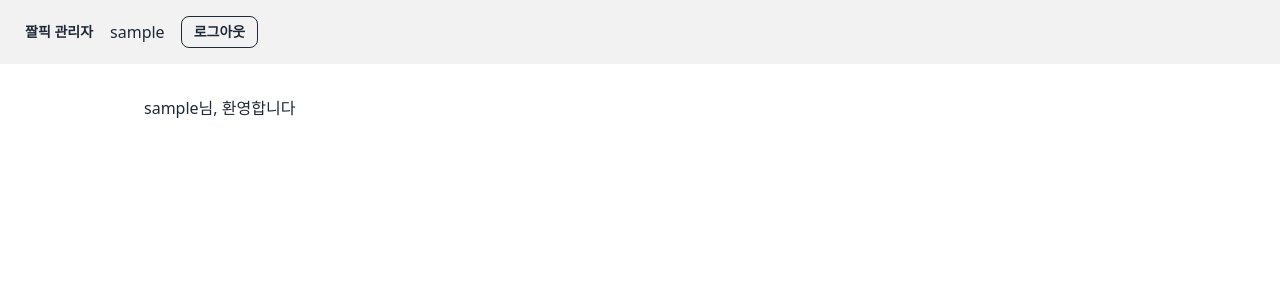
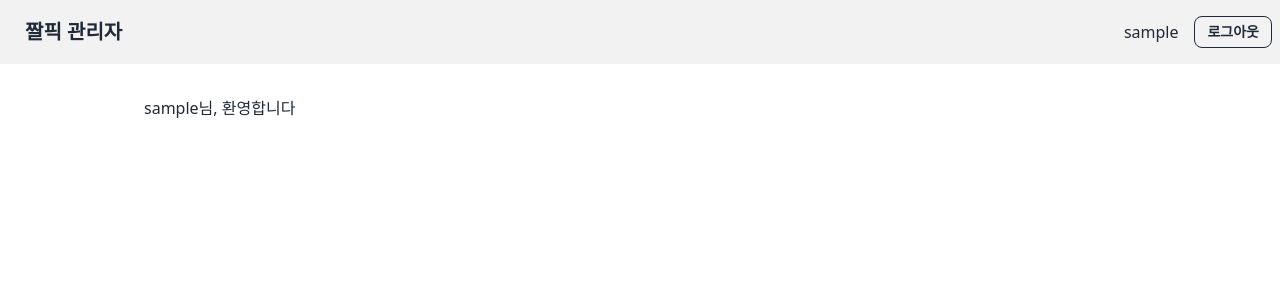
Before and after one commit to Chuseok22/jjalpick, a Spring Boot app: page /admin in a window 1280 px wide. Shown: the top 300 px of the page. Run offline with Spring Boot 4, Linux system fonts and the light colour scheme; the visitor is signed in with stand-in values (Sample User, id 1); some of the project's set-up classes (security, data sources, template engines, error pages and the like) are left out, and stand-ins take their place; some libraries are stand-ins or nearby versions.

Commit message:
관리자_계정과_admin_보안_체인_로그인_화면_추가 : fix : 로그인 성공 테스트와 CSS 유틸리티 누락을 보완 https://github.com/Chuseok22/jjalpick/issues/7

```diff
--- a/backend/src/main/java/com/chuseok22/jjalpick/admin/infrastructure/config/AdminSecurityConfig.java
+++ b/backend/src/main/java/com/chuseok22/jjalpick/admin/infrastructure/config/AdminSecurityConfig.java
@@ -22,6 +22,7 @@ public class AdminSecurityConfig {
             .authorizeHttpRequests(authorize -> authorize
                 .requestMatchers(LOGIN_PATH, "/webjars/**", "/admin/assets/**").permitAll()
                 .anyRequest().hasRole("ADMIN"))
+            .requestCache(requestCache -> requestCache.disable())
             .formLogin(form -> form
                 .loginPage(LOGIN_PATH)
                 .loginProcessingUrl(LOGIN_PATH)
--- a/backend/src/main/resources/static/admin/assets/admin.css
+++ b/backend/src/main/resources/static/admin/assets/admin.css
@@ -4,6 +4,8 @@
     --admin-space-large: 2rem;
     --admin-width-card: 24rem;
     --admin-width-content: 64rem;
+    --admin-font-size-title: 1.25rem;
+    --admin-shadow-card: 0 20px 25px -5px rgb(0 0 0 / 0.1), 0 8px 10px -6px rgb(0 0 0 / 0.1);
 }
 
 .admin-center-screen {
@@ -17,6 +19,7 @@
 .admin-login-card {
     width: 100%;
     max-width: var(--admin-width-card);
+    box-shadow: var(--admin-shadow-card);
 }
 
 .admin-content {
@@ -36,3 +39,11 @@
     flex-direction: column;
     gap: var(--admin-space-medium);
 }
+
+.admin-topbar-brand {
+    flex: 1;
+}
+
+.admin-topbar-title {
+    font-size: var(--admin-font-size-title);
+}
--- a/backend/src/main/resources/templates/admin/layout/shell.html
+++ b/backend/src/main/resources/templates/admin/layout/shell.html
@@ -11,8 +11,8 @@
 <body>
 <div th:fragment="page(title, content)">
     <header class="navbar bg-base-200" th:if="${adminUsername != null}">
-        <div class="flex-1">
-            <a class="btn btn-ghost text-xl" th:href="@{/admin}">짤픽 관리자</a>
+        <div class="admin-topbar-brand">
+            <a class="btn btn-ghost admin-topbar-title" th:href="@{/admin}">짤픽 관리자</a>
         </div>
         <div class="admin-topbar-actions">
             <span th:text="${adminUsername}">admin</span>
--- a/backend/src/main/resources/templates/admin/login.html
+++ b/backend/src/main/resources/templates/admin/login.html
@@ -6,7 +6,7 @@
 <body>
 <div th:replace="~{admin/layout/shell :: page(~{::title}, ~{::main})}">
     <main class="admin-center-screen">
-        <div class="card bg-base-100 shadow-xl admin-login-card">
+        <div class="card bg-base-100 admin-login-card">
             <form class="card-body admin-stack" th:action="@{/admin/login}" method="post">
                 <h1 class="card-title">관리자 로그인</h1>
                 <div role="alert" class="alert alert-error" th:if="${param.error}">
```
Also changed, not shown: 1 other file.
